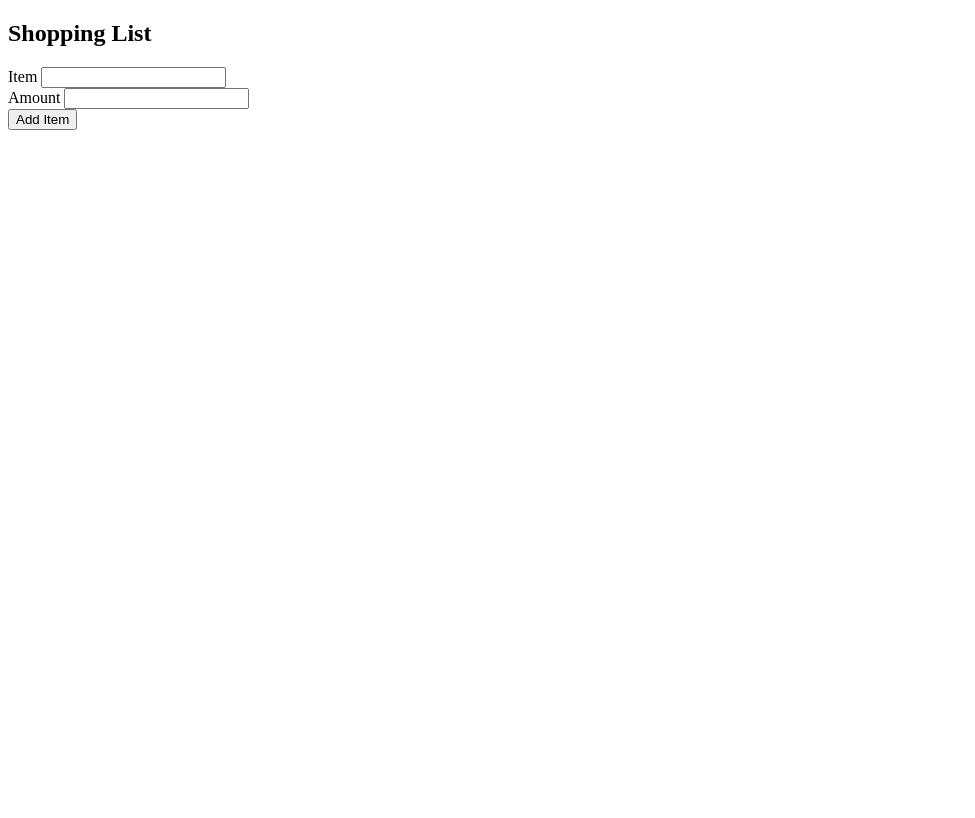
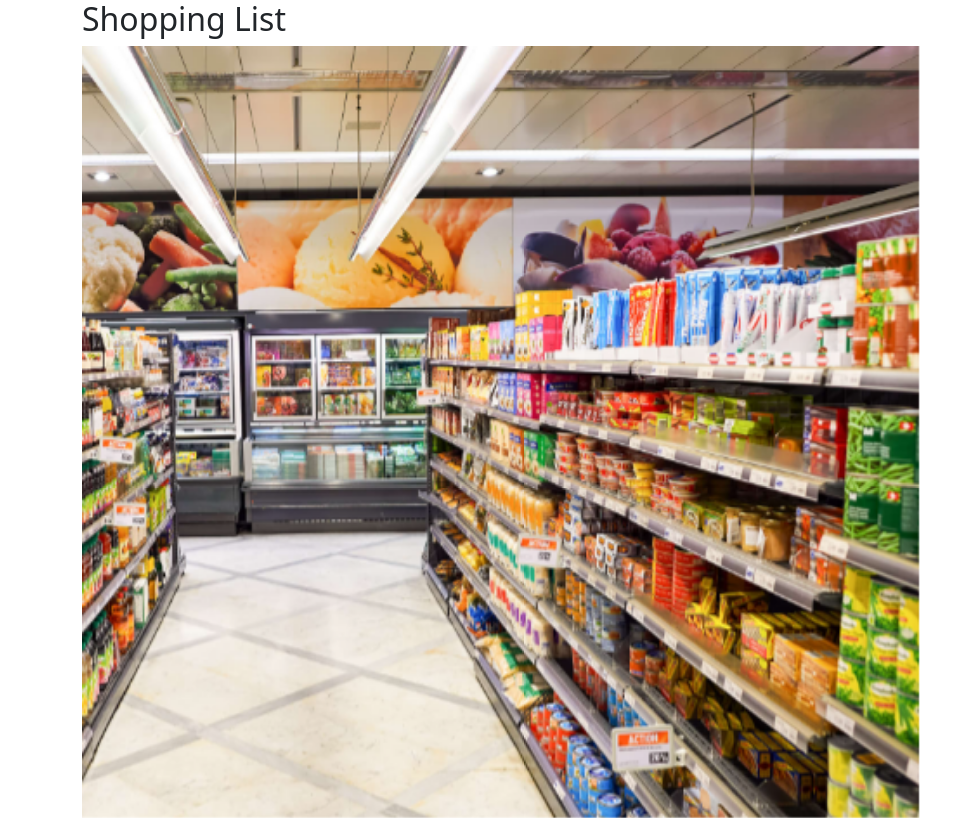
Before and after one commit to JWilliams216/shopping-list, a plain HTML site: page index.html in a window 1280 px wide. Shown: the whole page, without its empty margins (0-975 px from the left). Drawn offline with nearby package versions, Linux system fonts and the light colour scheme.

Commit message:
trying to put the shopping list on top of image with bootstrap's carousel

```diff
--- a/index.html
+++ b/index.html
@@ -4,26 +4,44 @@
     <meta charset="UTF-8">
     <title>Shopping List</title>
     <script src="./script.js"></script>
+    <link href="https://cdn.jsdelivr.net/npm/bootstrap@5.3.0/dist/css/bootstrap.min.css" rel="stylesheet" integrity="sha384-9ndCyUaIbzAi2FUVXJi0CjmCapSmO7SnpJef0486qhLnuZ2cdeRhO02iuK6FUUVM" crossorigin="anonymous">
 </head>
 <body>
-<div>
+<div class="container">
     <h2>Shopping List</h2>
+<div class="col-lg-12">
+    <div id="carouselExampleCaptions" class="carousel slide">
+        <div class="carousel-inner">
+            <div class="carousel-item active">
+                <img src="shopping.jpg" class="d-block  w-75" alt="shopping">
+                <div class="carousel-caption d-none d-lg-block">
+
+                </div>
+            </div>
+        </div>
+    </div>
 </div>
-    <div class="item-form-container">
-        <form id="item-form">
-            <div>
-                <label for="item">Item</label>
-                <input type="text" id="item-name">
-            </div>
-            <div>
-                <label for="amount>">Amount</label>
-                <input type="number" id="item-amount">
-            </div>
-            <button type="submit">Add Item</button>
-        </form>
-    </div>
-    <div class="shopping-list-container">
-        <ul id="shopping-list"></ul>
-    </div>
+
+</div>
+
+
+
+<!--    <div class="item-form-container">-->
+<!--        <form id="item-form">-->
+<!--            <div>-->
+<!--                <label for="item">Item</label>-->
+<!--                <input type="text" id="item-name">-->
+<!--            </div>-->
+<!--            <div>-->
+<!--                <label for="amount>">Amount</label>-->
+<!--                <input type="number" id="item-amount">-->
+<!--            </div>-->
+<!--            <button type="submit">Add Item</button>-->
+<!--        </form>-->
+<!--    </div>-->
+
+
+
+<script src="https://cdn.jsdelivr.net/npm/bootstrap@5.3.0/dist/js/bootstrap.bundle.min.js" integrity="sha384-geWF76RCwLtnZ8qwWowPQNguL3RmwHVBC9FhGdlKrxdiJJigb/j/68SIy3Te4Bkz" crossorigin="anonymous"></script>
 </body>
 </html>
```
Also changed, not shown: styles/styles.css (+8 -0 lines), shopping.jpg (added).
